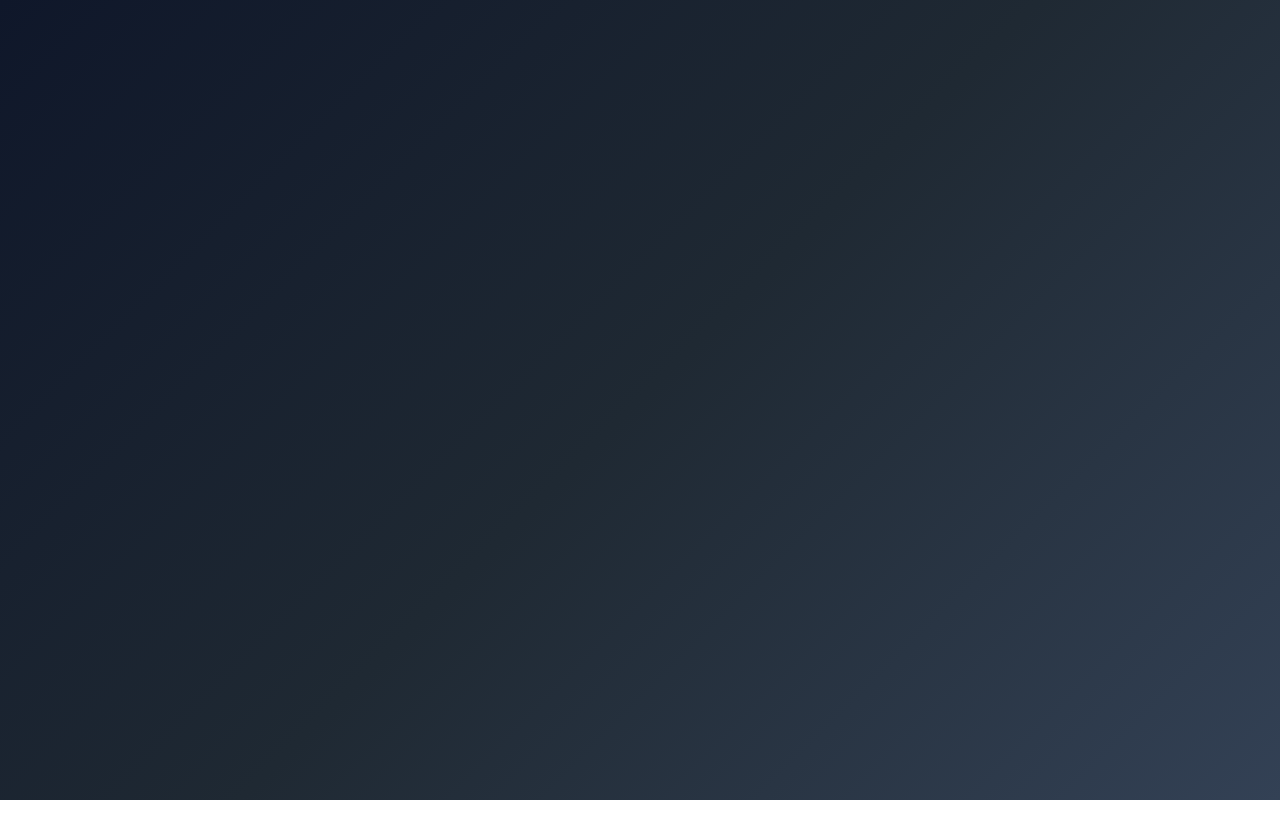
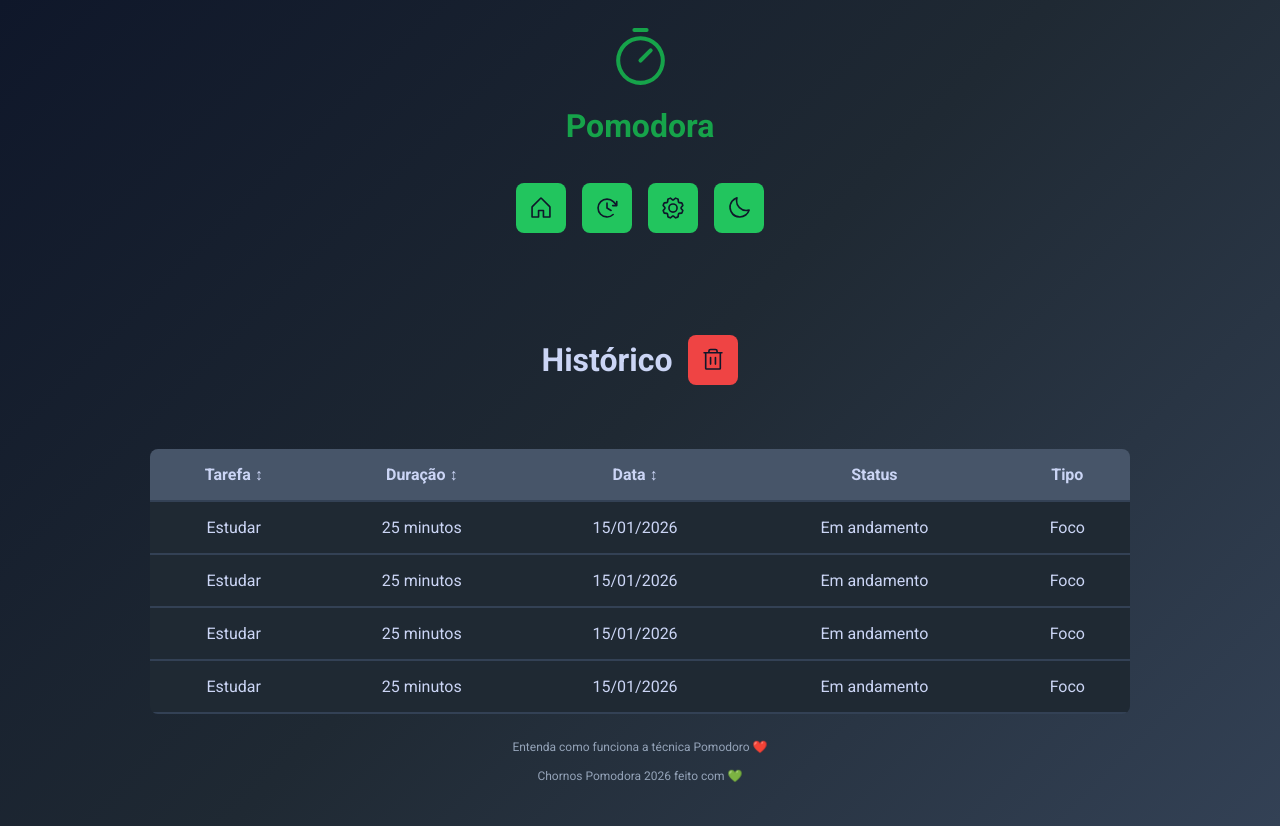
Before and after one commit to juniorbonini/crhonos-pomodora, a React (Vite) app: page /history in a window 1280 px wide. Before the commit this address had no page. Before the commit the page ends 800 px from the top, so only its background shows below. Built offline with nearby package versions, Linux system fonts and the light colour scheme.

Commit message:
style(layout): refine home layout and main template integration

```diff
--- a/src/components/Button/index.tsx
+++ b/src/components/Button/index.tsx
@@ -1,7 +1,12 @@
 import styles from "./style.module.css";
 import type { ButtonProps } from "../../types/Button/button";
 
-export function Button({ children, size, variant, onClick }: ButtonProps) {
+export function Button({
+  children,
+  size = "md",
+  variant,
+  onClick,
+}: ButtonProps) {
   return (
     <div className={styles.container}>
       <button
--- a/src/components/Menu/index.tsx
+++ b/src/components/Menu/index.tsx
@@ -7,8 +7,10 @@
   TimerIcon,
 } from "@phosphor-icons/react";
 import { Button } from "../Button";
+import { useNavigate } from "react-router";
 
 export function Menu() {
+  const navigate = useNavigate();
   return (
     <>
       <div className={styles.container}>
@@ -16,10 +18,14 @@
         <h1>Pomodora</h1>
       </div>
       <div className={styles.navContainer}>
-        <Button size="sm" variant="default">
+        <Button size="sm" variant="default" onClick={() => navigate("/")}>
           <HouseIcon />
         </Button>
-        <Button size="sm" variant="default">
+        <Button
+          size="sm"
+          variant="default"
+          onClick={() => navigate("/history")}
+        >
           <ClockClockwiseIcon />
         </Button>
         <Button size="sm" variant="default">
--- a/src/pages/Home/index.tsx
+++ b/src/pages/Home/index.tsx
@@ -1,5 +1,19 @@
+import { Button } from "../../components/Button";
+import { Container } from "../../components/Container";
+import { Input } from "../../components/Input";
+import { TimerDisplay } from "../../components/TimerDisplay";
 import { MainTemplate } from "../../templates/Main";
 
 export function Home() {
-  return <MainTemplate />;
+  return (
+    <MainTemplate>
+      <Input label="Tarefa" id="task" placeholder="Task" />
+      <Container>
+        <TimerDisplay />
+      </Container>
+      <Container>
+        <Button>Salvar</Button>
+      </Container>
+    </MainTemplate>
+  );
 }
--- a/src/routes/main-routes.tsx
+++ b/src/routes/main-routes.tsx
@@ -1,11 +1,13 @@
 import { BrowserRouter, Routes, Route } from "react-router";
 import { Home } from "../pages/Home";
+import { History } from "../pages/History";
 
 export function MainRoutes() {
   return (
     <BrowserRouter>
       <Routes>
         <Route index path="/" element={<Home />} />
+        <Route path="/history" element={<History />} />
       </Routes>
     </BrowserRouter>
   );
--- a/src/templates/Main/index.tsx
+++ b/src/templates/Main/index.tsx
@@ -1,28 +1,17 @@
-import { FloppyDiskBackIcon } from "@phosphor-icons/react";
-import { Button } from "../../components/Button";
 import { Container } from "../../components/Container";
-import { Cycle } from "../../components/Cycle";
-import { Input } from "../../components/Input";
 import { Menu } from "../../components/Menu";
-import { TimerDisplay } from "../../components/TimerDisplay";
+import { Footer } from "../../components/Footer";
+import type { MainTemplateProps } from "../../types/Main/main-template";
 
-export function MainTemplate() {
+export function MainTemplate({ children }: MainTemplateProps) {
   return (
     <>
       <Container>
         <Menu />
       </Container>
+      {children}
       <Container>
-        <Input id="task" label="Tarefa" type="text" placeholder="Task" />
-      </Container>
-      <Container>
-        <TimerDisplay />
-      </Container>
-      <Container>
-        <Cycle />
-        <Button size="md">
-          <FloppyDiskBackIcon />
-        </Button>
+        <Footer />
       </Container>
     </>
   );
--- /dev/null
+++ b/src/types/Main/main-template.ts
@@ -0,0 +1,5 @@
+import type { ReactNode } from "react";
+
+export type MainTemplateProps = {
+  children: ReactNode;
+};
```
